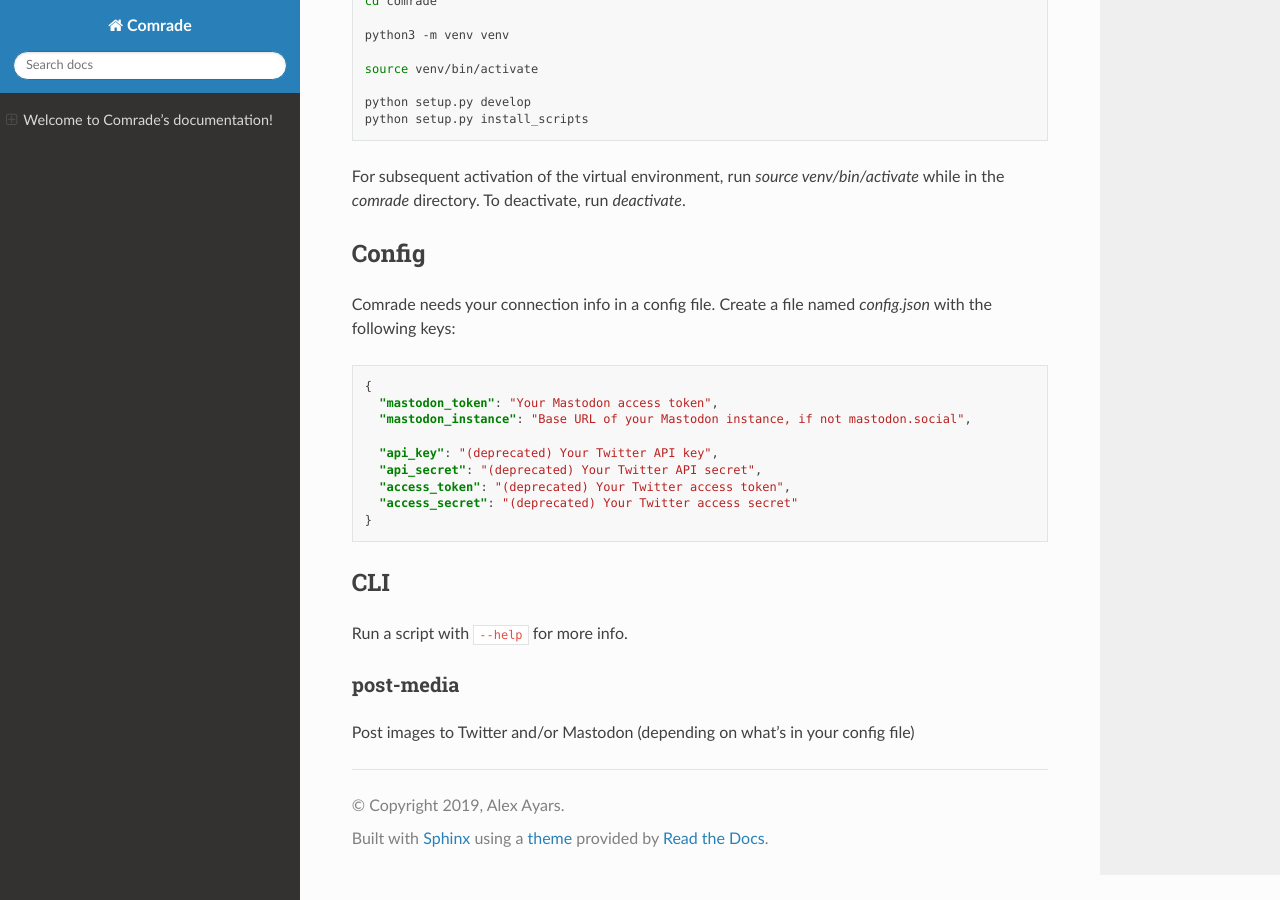
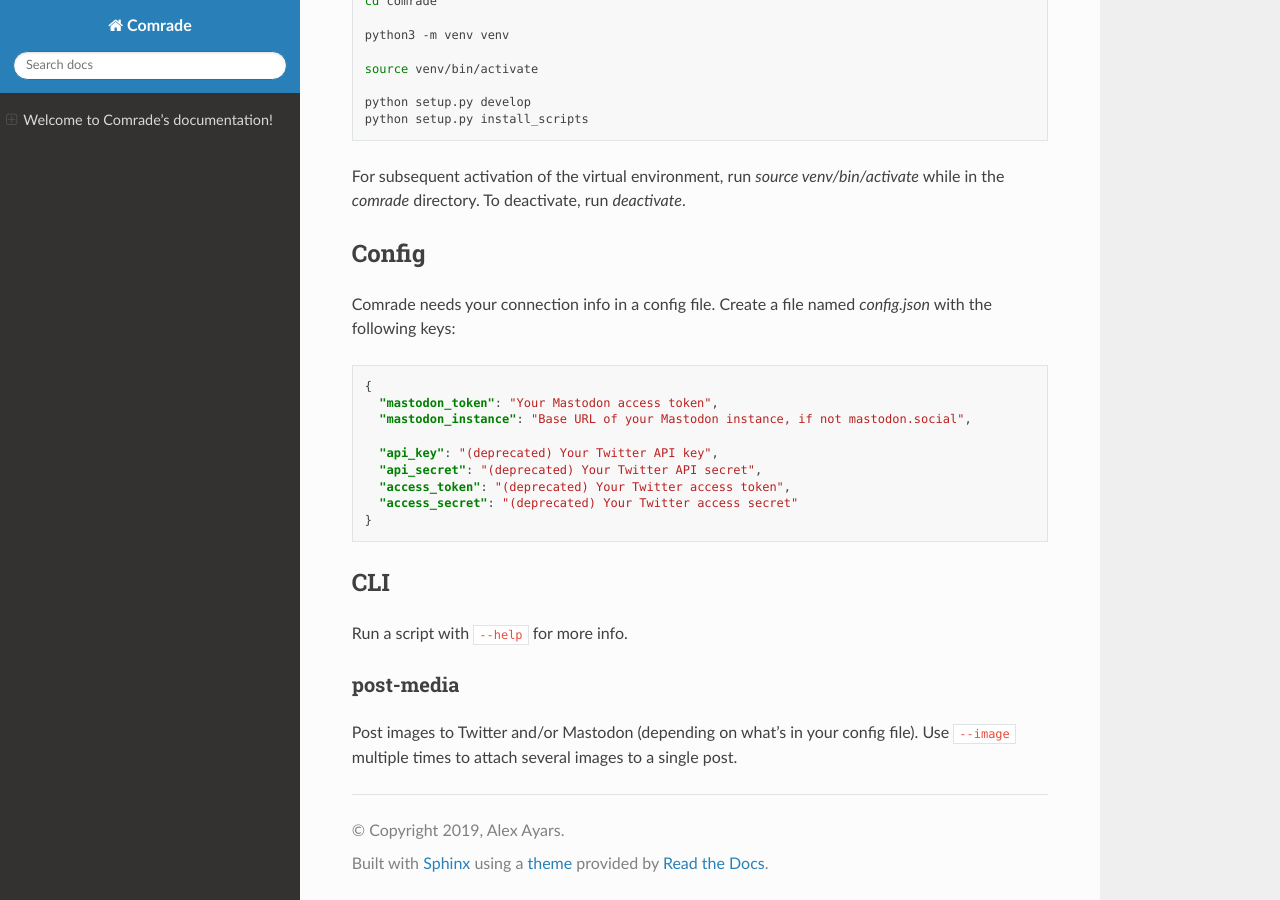
Before and after one commit to aayars/comrade, a Sphinx documentation site: the page built from docs/index.rst, in a window 1280 px wide and 900 px high, scrolled down 573 px. Built offline with Sphinx 7.4.7 and the Read the Docs theme 3.1.0, drawn with Linux system fonts in a browser that asks for light colours.

Commit message:
Allow multiple image attachments

```diff
--- a/docs/index.rst
+++ b/docs/index.rst
@@ -71,4 +71,5 @@ Run a script with :code:`--help` for more info.
 post-media
 ~~~~~~~~~~
 
-Post images to Twitter and/or Mastodon (depending on what's in your config file)
+Post images to Twitter and/or Mastodon (depending on what's in your config file).
+Use ``--image`` multiple times to attach several images to a single post.
```
Also changed, not shown: 1 other file.
